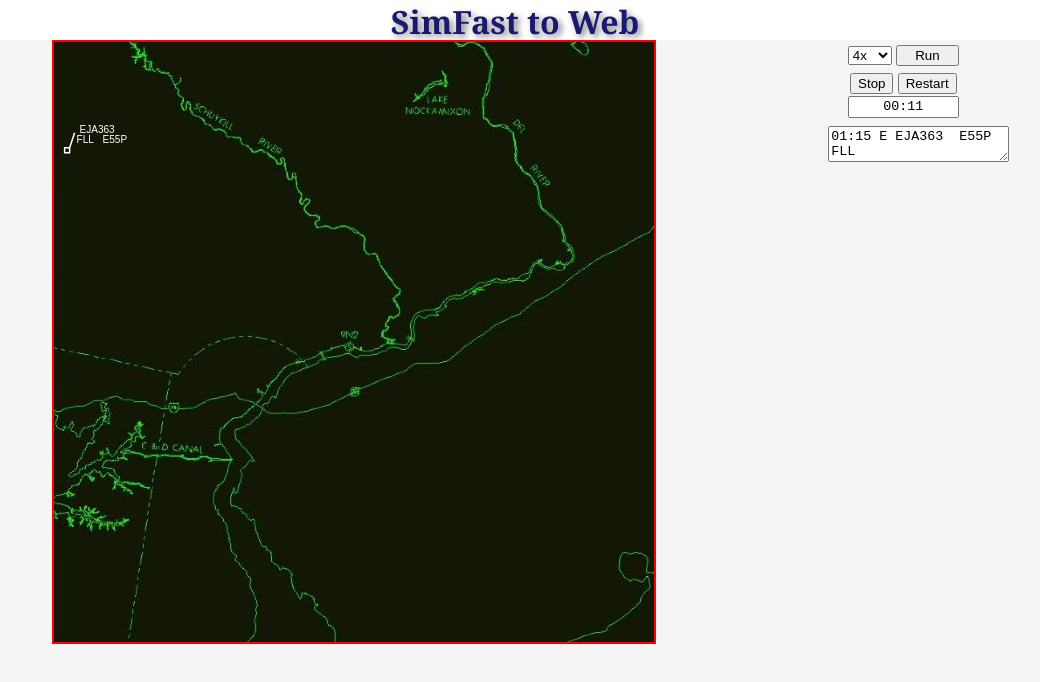
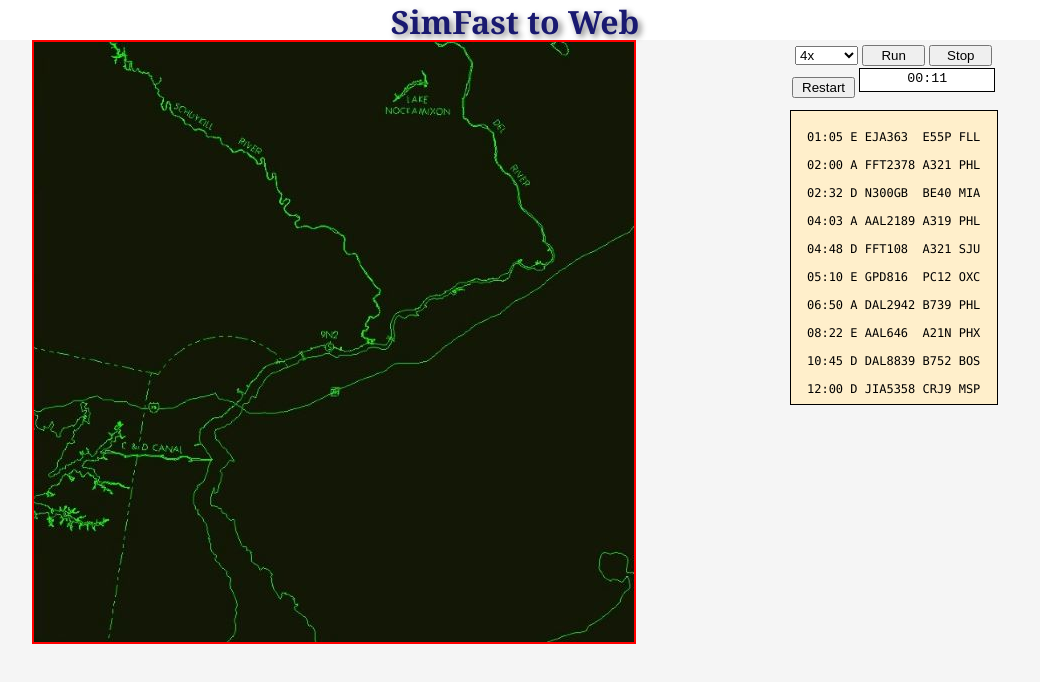
Before and after one commit to kcd5240/SimFast, a plain HTML site: page index.html in a window 1280 px wide. Both pictures are taken after a click on the button "Restart". Shown: the whole page, without its empty margins (125-1165 px from the left). Drawn offline with nearby package versions, Linux system fonts and the light colour scheme.

Commit message:
Completed displaying flight details.

```diff
--- a/Canvas.js
+++ b/Canvas.js
@@ -64,21 +64,20 @@ function animate() {
 
     var multiplier = document.getElementById("multiplier");
     var m = multiplier.value;
-    getTime(timer);
-    getFlightInfo(obj1, "01:15", "info");
-//    c.fillStyle = "white" ;
-//    c.fillText(Math.round(timer), 500, 100);
+    document.getElementById("time").value = getTime(timer);
+    displayFlightInfo();
 
     count += .015;
     timer += .0167*m;
-
     // #1 Flight enroute-1
+    if(timer > 65) {
         draw(x1, y1);
         flight(obj1, x1, y1);
         var vx1 = getVx(obj1);
         var vy1 = getVy(obj1);
         x1 += vx1*m;
         y1 -= vy1*m;
+    }
 
     // #2 Flight arrival-1
     if(timer > 120 && obj2.altd > 10){
@@ -217,22 +216,41 @@ function getTime(t) {
     var sec = parseInt(t % 60);
     let time = "";
     if(min <10){
-        if(sec < 10){time = "0"+min+":0"+sec;}
-        else{time = "0"+min+":"+sec;}
+        if(sec < 10){time += "0"+min+":0"+sec;}
+        else{time += "0"+min+":"+sec;}
     } else {
-        if(sec < 10){time = min+":0"+sec;}
-        else{time = min+":"+sec;}
+        if(sec < 10){time += min+":0"+sec;}
+        else{time += min+":"+sec;}
     }
-    document.getElementById("time").value = time;
+    return time;
 }
 
-function getFlightInfo(obj, time, place) {
+// Return individual flight details
+function getFlightInfo(obj, t, route, place) {
+    time = getTime(parseInt(t))
     let info = "";
-    info = info + time;
-    info = info + " E " + obj.airId;
-    info = info + "\t" + obj.type;
-    info = info + " " + obj.dest;
+    info += time;
+    info += " " + route + " " + obj.airId;
+    info += "\t" + obj.type;
+    info += " " + obj.dest;
     document.getElementById(place).value = info;
+    if(timer > parseInt(t)){
+        document.getElementById(place).style.backgroundColor = "#ACD0E8";
+    }
+}
+
+// Display all flight details
+function displayFlightInfo() {
+    getFlightInfo(obj1, "65", "E", "info1");
+    getFlightInfo(obj2, "120", "A", "info2");
+    getFlightInfo(obj3, "152", "D", "info3");
+    getFlightInfo(obj4, "243", "A", "info4");
+    getFlightInfo(obj5, "288", "D", "info5");
+    getFlightInfo(obj6, "310", "E", "info6");
+    getFlightInfo(obj7, "410", "A", "info7");
+    getFlightInfo(obj8, "502", "E", "info8");
+    getFlightInfo(obj9, "645", "D", "info9");
+    getFlightInfo(obj10, "720", "D", "info10");
 }
 
 function getVx(obj) {
--- a/Style.css
+++ b/Style.css
@@ -21,20 +21,39 @@ h1 {
 #viewport {
     border: 2px solid red;
 }
-#run {
+#run, #pause, #restart, #multiplier {
     width: 63px;
 }
 #time {
     resize: none;
-    width: 105px;
+    width: 130px;
+    height: 18px;
+    text-align: center;
+    border: 1px solid black;
+}
+input {
+    resize: none;
+    font-family:"Lucida Console",Monoco,monospace;
+    font-size:12px;
+    width: 200px;
     height: 16px;
-    text-align: center;
+    padding: 0;
+    margin: 0;
+    border: none;
+    background: transparent;
+}
+#flightInfo {
+    padding: 3px;
+    padding-top: 10px;
+    margin-top: 10px;
+    border: 1px solid black;
+    background: #FFEFCB;
 }
 @media screen and (min-width: 765px) {
   #layout {
          display: grid;
          grid-template-rows: 40px 600px;
-         grid-template-columns: auto 600px auto 150px auto;
+         grid-template-columns: auto 600px auto 208px auto;
         }
         header {
          grid-area: 1 / 1 / 2 / -1;
--- a/index.html
+++ b/index.html
@@ -27,10 +27,21 @@
             <option value="20">20x</option>
         </select>
         <button id="run">Run</button>
-        <button id="pause">Stop</button>
+        <button id="pause">Stop</button><br>
         <button id="restart">Restart</button>
         <textarea id="time"></textarea>
-        <textarea id="info"></textarea>
+        <div id="flightInfo">
+            <input type="button" id="info1">
+            <input type="button" id="info2">
+            <input type="button" id="info3">
+            <input type="button" id="info4">
+            <input type="button" id="info5">
+            <input type="button" id="info6">
+            <input type="button" id="info7">
+            <input type="button" id="info8">
+            <input type="button" id="info9">
+            <input type="button" id="info10">
+        </div>
 
         <script src="https://ajax.googleapis.com/ajax/libs/jquery/1.9.1/jquery.min.js"></script>
 
```
Lines whose indentation alone changed are shown as unchanged.
